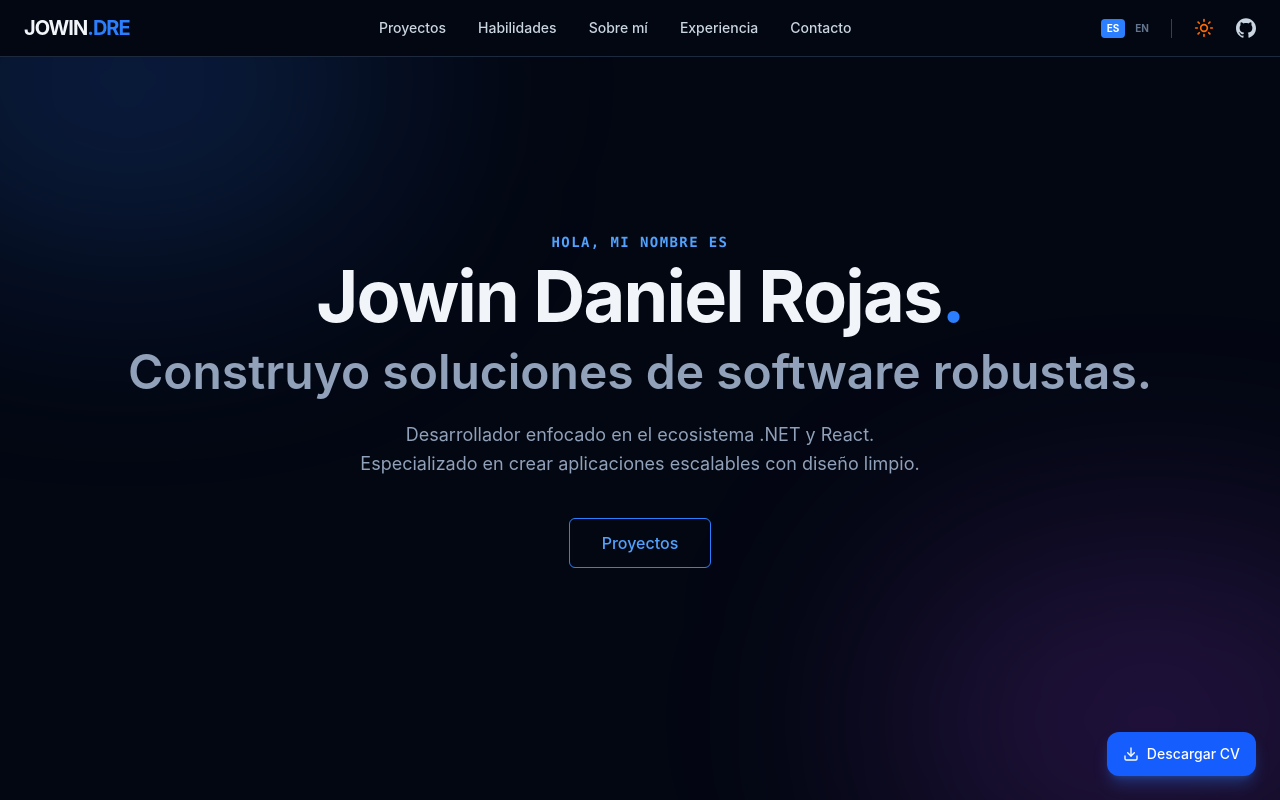
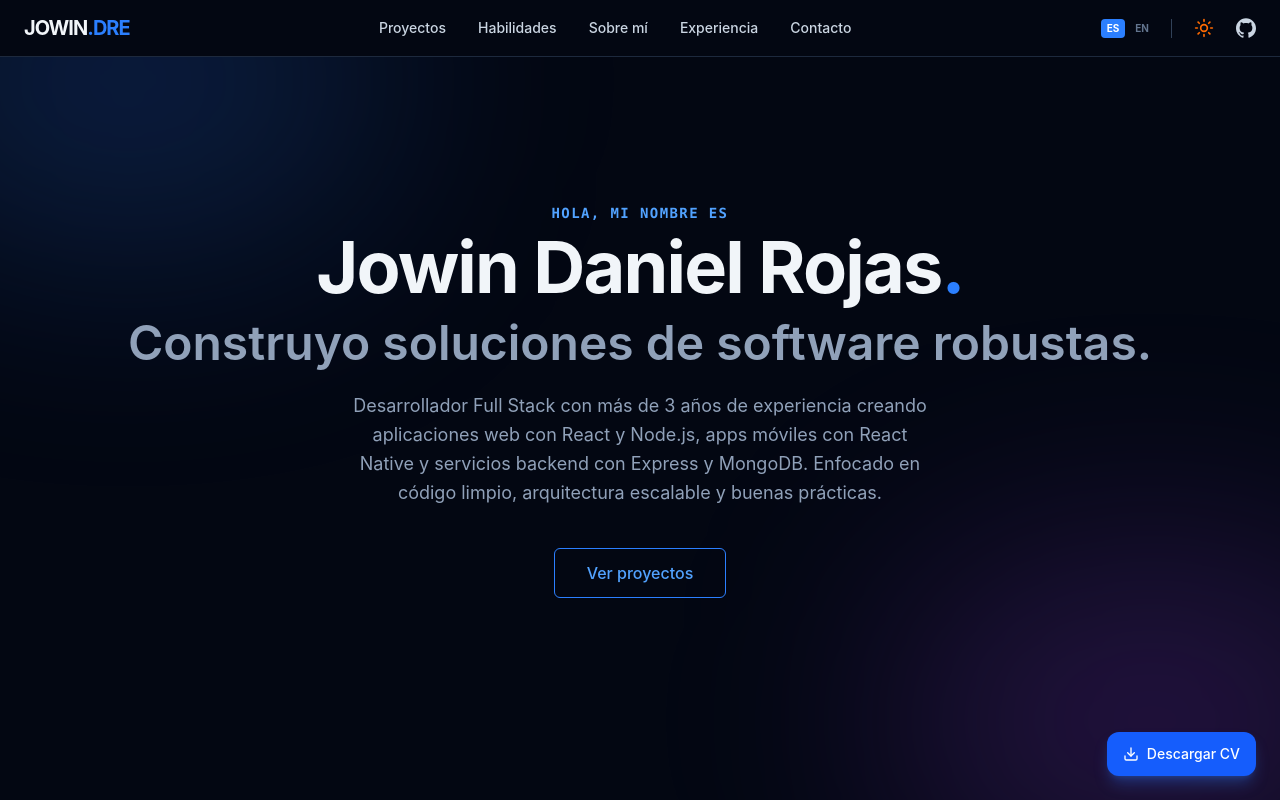
Before and after one commit to JowinRojas/jdreportfolio, a React (Vite) app: page / in a window 1280 px wide. Shown: the top 800 px of the page. Built offline with nearby package versions, Linux system fonts and the light colour scheme.

Commit message:
Ajustes de i18n
Ajuste en la descripción del Hero

```diff
--- a/src/i18n.js
+++ b/src/i18n.js
@@ -22,8 +22,8 @@ i18n.use(initReactI18next).init({
           greeting: "Hi, my name is",
           subtitle: "I build robust software solutions.",
           description:
-            "Developer focused on the .NET and React ecosystem. Specialized in creating scalable apps with clean design.",
-          cta: "Projects",
+            "Full Stack Developer with 3+ years of experience building web apps with React and Node.js, mobile apps with React Native, and backend services with Express and MongoDB. Focused on clean code, scalable architecture and good practices.",
+          cta: "View projects",
         },
         projects: {
           label: "Projects",
@@ -89,8 +89,8 @@ i18n.use(initReactI18next).init({
           greeting: "Hola, mi nombre es",
           subtitle: "Construyo soluciones de software robustas.",
           description:
-            "Desarrollador enfocado en el ecosistema .NET y React. Especializado en crear aplicaciones escalables con diseño limpio.",
-          cta: "Proyectos",
+            "Desarrollador Full Stack con más de 3 años de experiencia creando aplicaciones web con React y Node.js, apps móviles con React Native y servicios backend con Express y MongoDB. Enfocado en código limpio, arquitectura escalable y buenas prácticas.",
+          cta: "Ver proyectos",
         },
         projects: {
           label: "Proyectos",
```
